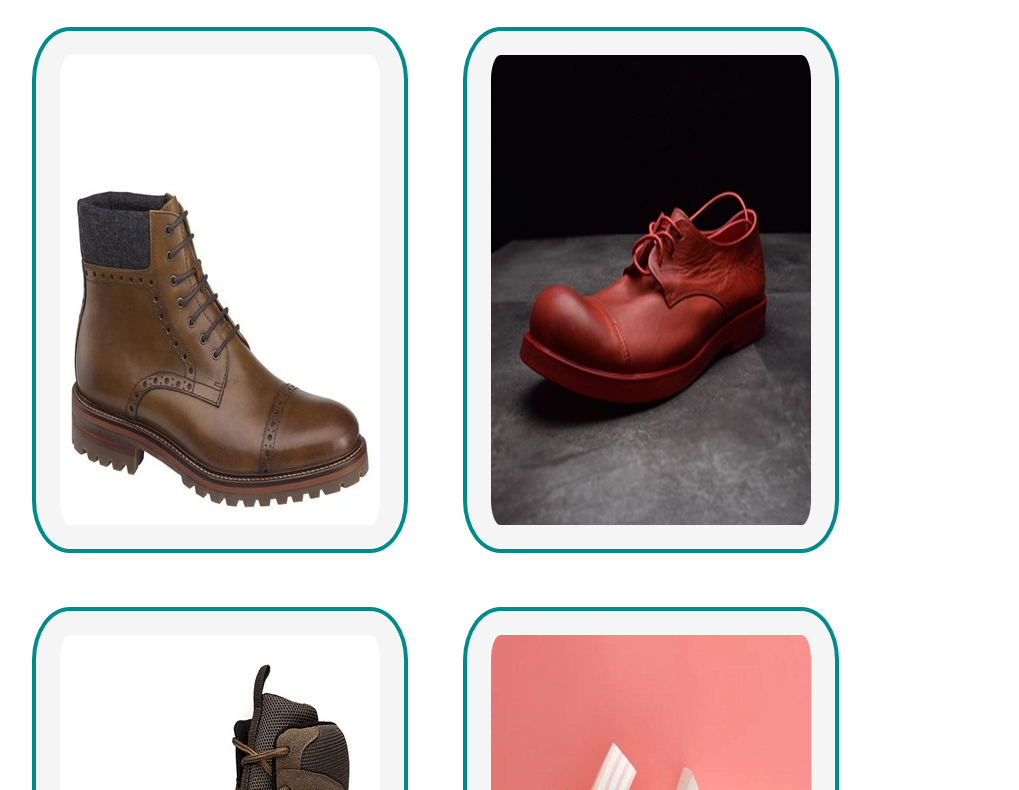
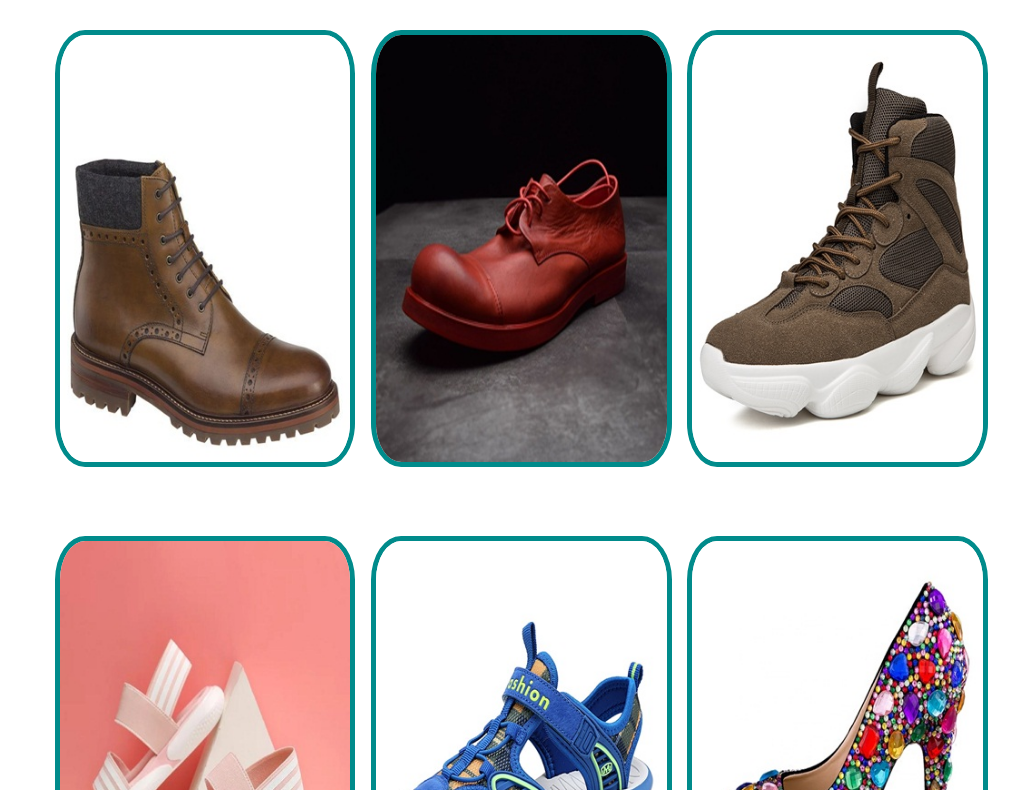
Before and after one commit to DavidRuiz877/proyecto_github, a plain HTML site: page index.html in a window 1280 px wide. Shown: the part 80-870 px from the top of the page, without its empty margins (3-1022 px from the left). Drawn offline with Linux system fonts and the light colour scheme.

Commit message:
Subiendo correccion

```diff
--- a/css/style.css
+++ b/css/style.css
@@ -1,112 +1,82 @@
+
+
 h1{
     text-align: center;
+    font-family: 'Bungee', cursive;
+    color:midnightblue;
 }
-
-img {
-    float: left;
-}
-.contenedor {
-    float: left;
-    margin: 0.2em;
-}
-.shoes-izq {
-float: left;
-}
-.shoes-der {
-    float: right;
-}
-img.shoes-izq {
-    margin: 1.5em;
-    border-top: 4px solid darkcyan;
-    border-left: 4px solid darkcyan;
-    border-right: 4px solid darkcyan;
-    border-bottom: 4px solid darkcyan;
-    padding: 1.5em;
-    border-radius: 10%;
-    background-color: whitesmoke;
-
-}
-img.shoes-der {
-    margin: 1.5em;
-    border-top: 4px solid darkcyan;
-    border-left: 4px solid darkcyan;
-    border-right: 4px solid darkcyan;
-    border-bottom: 4px solid darkcyan;
-    padding: 1.5em;
-    border-radius: 10%;
-    background-color: whitesmoke;
-
-}
-img.shoes-izq {
-    margin: 1.5em;
-    border-top: 4px solid darkcyan;
-    border-left: 4px solid darkcyan;
-    border-right: 4px solid darkcyan;
-    border-bottom: 4px solid darkcyan;
-    padding: 1.5em;
-    border-radius: 10%;
-    background-color: whitesmoke;
-}
+img.shoes {
+    width: 100%;
 
 
 
-img.shoes-der {
-    margin: 1.5em;
-    border-top: 4px solid darkcyan;
-    border-left: 4px solid darkcyan;
-    border-right: 4px solid darkcyan;
-    border-bottom: 4px solid darkcyan;
-    padding: 2em;
-    border-radius: 10%;
-    background-color: whitesmoke;
 }
-img.shoes-izq {
-    margin: 1.5em;
-    border-top: 4px solid darkcyan;
-    border-left: 4px solid darkcyan;
-    border-right: 4px solid darkcyan;
-    border-bottom: 4px solid darkcyan;
-    padding: 1.5em;
-    border-radius: 10%;
-    background-color: whitesmoke;
+div.contenedor{
+    max-width: 350px;
 }
-img.shoes-der {
-    margin: 1.5em;
-    border-top: 4px solid darkcyan;
-    border-left: 4px solid darkcyan;
-    border-right: 4px solid darkcyan;
-    border-bottom: 4px solid darkcyan;
-    padding: 1.5em;
-    border-radius: 10%;
-    background-color: whitesmoke;
+div#catalogo-main{
+    width: 100%;
 }
-img.shoes-izq {
-    margin: 1.5em;
-    border-top: 4px solid darkcyan;
-    border-left: 4px solid darkcyan;
-    border-right: 4px solid darkcyan;
-    border-bottom: 4px solid darkcyan;
-    padding: 1.5em;
-    border-radius: 10%;
-    background-color: whitesmoke;
+/*movil*/
+@media only screen and (max-width: 767px) {
+    div.contenedor{
+        width: 95%;
+        margin: 0 auto 0 auto;
+        border-top: 5px solid darkcyan;
+        border-left: 5px solid darkcyan;
+        border-right: 5px solid darkcyan;
+        border-bottom: 5px solid darkcyan;
+        border-radius: 10%;
+        background-color: whitesmoke;
+
+    }
+    h1{
+        color: darkcyan;
+    }
+    img.shoes{
+        display: block;
+        margin: 0 auto 0 auto;
+        margin-bottom: 1.3em;
+    }
 }
-img.shoes-der {
-    margin: 1.5em;
-    border-top: 4px solid darkcyan;
-    border-left: 4px solid darkcyan;
-    border-right: 4px solid darkcyan;
-    border-bottom: 4px solid darkcyan;
-    padding: 1.5em;
-    border-radius: 10%;
-    background-color: whitesmoke;
+/*tablet*/
+@media only screen and (min-width:768px) and (max-width:1023px)
+{
+    div.contenedor{
+        width:32%;
+        float: left;
+        margin-left: 1%;
+        margin-bottom: 1.3em;
+    }
+    img.shoes{
+        display: block;
+        margin: 0 auto 0 auto;
+        border-top: 5px solid darkcyan;
+        border-left: 5px solid darkcyan;
+        border-right: 5px solid darkcyan;
+        border-bottom: 5px solid darkcyan;
+        border-radius: 10%;
+        background-color: whitesmoke;
+    }
 }
-img.shoes-izq {
-    margin: 1.5em;
-    border-top: 4px solid darkcyan;
-    border-left: 4px solid darkcyan;
-    border-right: 4px solid darkcyan;
-    border-bottom: 4px solid darkcyan;
-    padding: 1.5em;
-    border-radius: 10%;
-    background-color: whitesmoke;
-}
+/*escritorio*/
+@media only screen and (min-width:1024px){
+    div.contenedor{
+        width: 23%;
+        float: left;
+        margin-left: 1.6em;
+        margin-bottom: 1.3em;
+
+    }
+    img.shoes{
+        display: block;
+        margin: 0 auto 0 auto;
+        margin: 1.5em;
+        border-top: 5px solid darkcyan;
+        border-left: 5px solid darkcyan;
+        border-right: 5px solid darkcyan;
+        border-bottom: 5px solid darkcyan;
+        border-radius: 10%;
+        background-color: whitesmoke;
+
+        }
--- a/index.html
+++ b/index.html
@@ -4,47 +4,50 @@
     <meta charset="UTF-8">
     <meta name="viewport" content="width=device-width, initial-scale=1.0">
     <link rel="stylesheet" href="css/style.css">
+    <link href="https://fonts.googleapis.com/css2?family=Bungee&display=swap" rel="stylesheet">
     <title>Catalogo</title>
 </head>
 <body>
-    <h1>Catalogo Zapatos</h1>
 
-    <div>
+
+    <div id="catalogo-main">
+        <h1>Catalogo Zapatos</h1>
         <div class="contenedor">
-            <img class="shoes-izq" src="img/bota_caballero.jpg" alt="bota_caballero">
+            <img class="shoes" src="img/bota_caballero.jpg" alt="bota_caballero">
 
         </div>
         <div class="contenedor">
-            <img class="shoes-der" src="img/charol_caballero.jpg" alt="charol_caballero" >
+            <img class="shoes" src="img/charol_caballero.jpg" alt="charol_caballero" >
 
         </div>
         <div class="contenedor">
-            <img class="shoes-izq" src="img/deportivo_unisex.jpg" alt="deportivo_unisex" >
+            <img class="shoes" src="img/deportivo_unisex.jpg" alt="deportivo_unisex" >
 
         </div>
         <div class="contenedor">
-            <img class="shoes-der" src="img/sandalia_niña.jpg" alt="sandalia_niña">
+            <img class="shoes" src="img/sandalia_niña.jpg" alt="sandalia_niña">
 
         </div>
         <div class="contenedor">
-            <img class="shoes-izq" src="img/sandalia_niño.jpg" alt="sandalia_niño">
+            <img class="shoes" src="img/sandalia_niño.jpg" alt="sandalia_niño">
+
+        </div>
+
+        <div class="contenedor">
+            <img class="shoes" src="img/tacon.jpg" alt="tacon" alt="tacon" >
 
         </div>
         <div class="contenedor">
-            <img class="shoes-der" src="img/semi_bota_caballero.jpg" alt="semi_bota_caballero" >
+            <img class="shoes" src="img/tennis_caballero.jpg" alt="tennis_caballero">
 
         </div>
         <div class="contenedor">
-            <img class="shoes-izq" src="img/tacon.jpg" alt="tacon" alt="tacon" >
+            <img class="shoes" src="img/tennis_hombre.jpg" alt="tennis_hombre" >
+        </div>
+        <div class="contenedor">
+            <img class="shoes" src="img/semi_bota_caballero.jpg" alt="semi_bota_caballero" >
 
         </div>
-        <div class="contenedor">
-            <img class="shoes-der" src="img/tennis_caballero.jpg" alt="tennis_caballero">
-
-        </div>
-        <div class="contenedor">
-            <img class="shoes-izq" src="img/tennis_hombre.jpg" alt="tennis_hombre" >
-    </div>
 </div>
 </body>
 </html>
```
